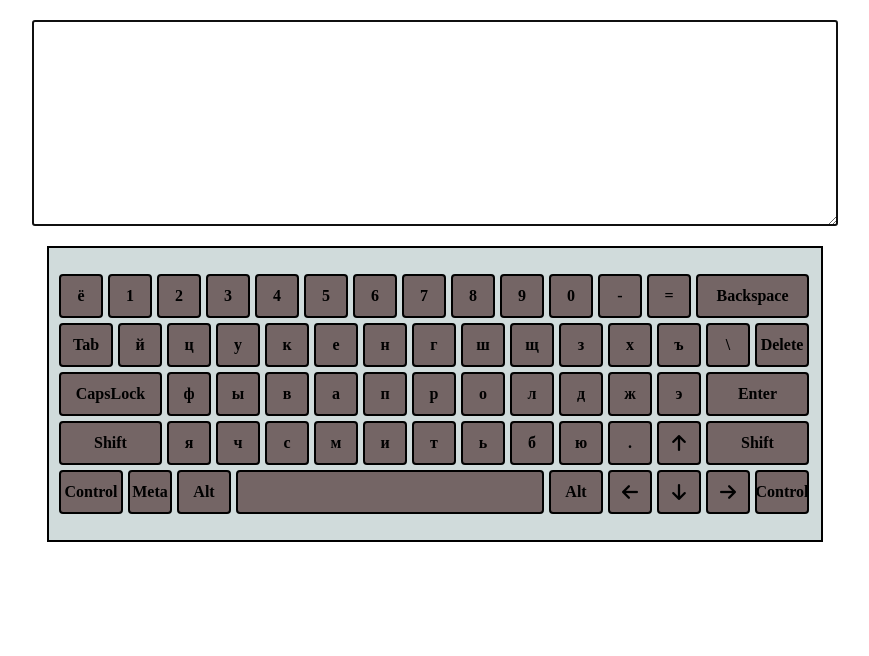
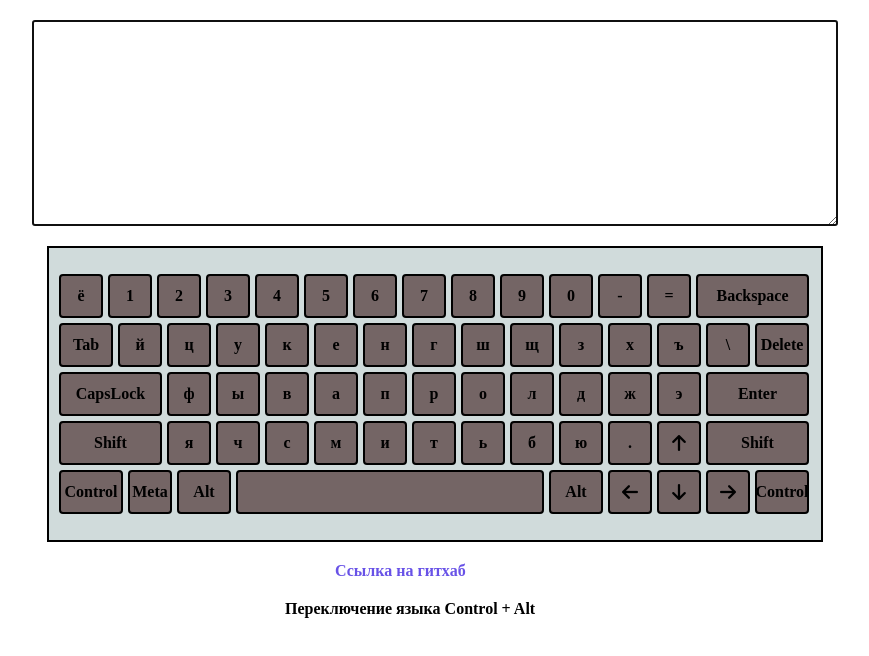
Before and after one commit to kostik-loyko/virtual-keyboard, a website built with webpack: page src/index.html in a window 1280 px wide. Shown: the whole page, without its empty margins (205-1074 px from the left). Built offline with nearby package versions, Linux system fonts and the light colour scheme.

Commit message:
feat: add lin for github

```diff
--- a/src/index.js
+++ b/src/index.js
@@ -13,6 +13,15 @@ keyboard.classList.add('keyboard');
 const keys = document.createElement('ul');
 keys.classList.add('keys');
 
+const link = document.createElement('a');
+link.classList.add('link');
+link.setAttribute('href', 'https://github.com/kostik-loyko/virtual-keyboard');
+link.textContent = 'Ссылка на гитхаб';
+
+const p = document.createElement('p');
+p.classList.add('p');
+p.textContent = 'Переключение языка Control + Alt';
+
 const keyEn = ['`', '1', '2', '3', '4', '5', '6', '7', '8', '9', '0', '-', '=', 'Backspace', 'Tab', 'q', 'w', 'e', 'r', 't', 'y', 'u', 'i', 'o', 'p', '[', ']', '\\', 'Delete', 'CapsLock', 'a', 's', 'd', 'f', 'g', 'h', 'j', 'k', 'l', ';', "'", 'Enter', 'Shift', 'z', 'x', 'c', 'v', 'b', 'n', 'm', ',', '.', '/', 'ArrowUp', 'Shift', 'Control', 'Meta', 'Alt', 'Space', 'Alt', 'ArrowLeft', 'ArrowDown', 'ArrowRight', 'Control'];
 const keyEnBig = ['`', '1', '2', '3', '4', '5', '6', '7', '8', '9', '0', '-', '=', 'Backspace', 'Tab', 'Q', 'W', 'E', 'R', 'T', 'Y', 'U', 'I', 'O', 'P', '[', ']', '\\', 'Delete', 'CapsLock', 'A', 'S', 'D', 'F', 'G', 'H', 'J', 'K', 'L', ';', "'", 'Enter', 'Shift', 'Z', 'X', 'C', 'V', 'B', 'N', 'M', ',', '.', '/', 'ArrowUp', 'Shift', 'Control', 'Meta', 'Alt', ' ', 'Alt', 'ArrowLeft', 'ArrowDown', 'ArrowRight', 'Control'];
 const keyRu = ['ё', '1', '2', '3', '4', '5', '6', '7', '8', '9', '0', '-', '=', 'Backspace', 'Tab', 'й', 'ц', 'у', 'к', 'е', 'н', 'г', 'ш', 'щ', 'з', 'х', 'ъ', '\\', 'Delete', 'CapsLock', 'ф', 'ы', 'в', 'а', 'п', 'р', 'о', 'л', 'д', 'ж', 'э', 'Enter', 'Shift', 'я', 'ч', 'с', 'м', 'и', 'т', 'ь', 'б', 'ю', '.', 'ArrowUp', 'Shift', 'Control', 'Meta', 'Alt', ' ', 'Alt', 'ArrowLeft', 'ArrowDown', 'ArrowRight', 'Control'];
@@ -21,6 +30,8 @@ const codes = ['Backquote', 'Digit1', 'Digit2', 'Digit3', 'Digit4', 'Digit5', 'D
 
 body.appendChild(textarea);
 body.appendChild(keyboard);
+body.appendChild(link);
+body.appendChild(p);
 keyboard.appendChild(keys);
 
 // функция создающая раскладку клавиатуры + регистр, аргумен - массив с соответствующим языком ↓
--- a/src/styles/main.scss
+++ b/src/styles/main.scss
@@ -15,6 +15,19 @@ body {
    margin: 0 auto;
    width: 772px;
    border: 2px solid black;
+}
+
+.link {
+   display: block;
+   width: 200px;
+   margin: 20px auto;
+   color: #6852e7;
+   text-decoration: none;
+}
+
+.p {
+   margin: 20px auto;
+   width: 300px;
 }
 
 .keys {
```
Also changed, not shown: dist/bundle.js, dist/styles/main.css.
